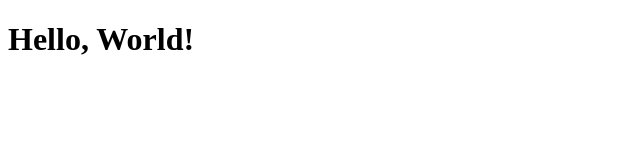
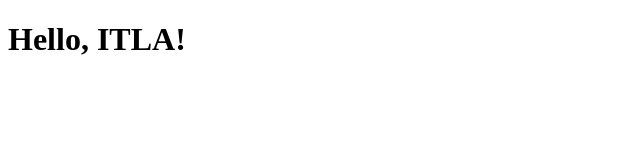
Before and after one commit to Jimjazlk/jimjazlk.github.io, a plain HTML site: page index.html in a window 1280 px wide. Shown: the full height of the page, 0-640 px from the left. Drawn offline with Linux system fonts and the light colour scheme.

Commit message:
Fixing page.

```diff
--- a/index.html
+++ b/index.html
@@ -6,6 +6,6 @@
     <title>Document</title>
 </head>
 <body>
-    <h1>Hello, World!</h1>
+    <h1>Hello, ITLA!</h1>
 </body>
 </html>
```
